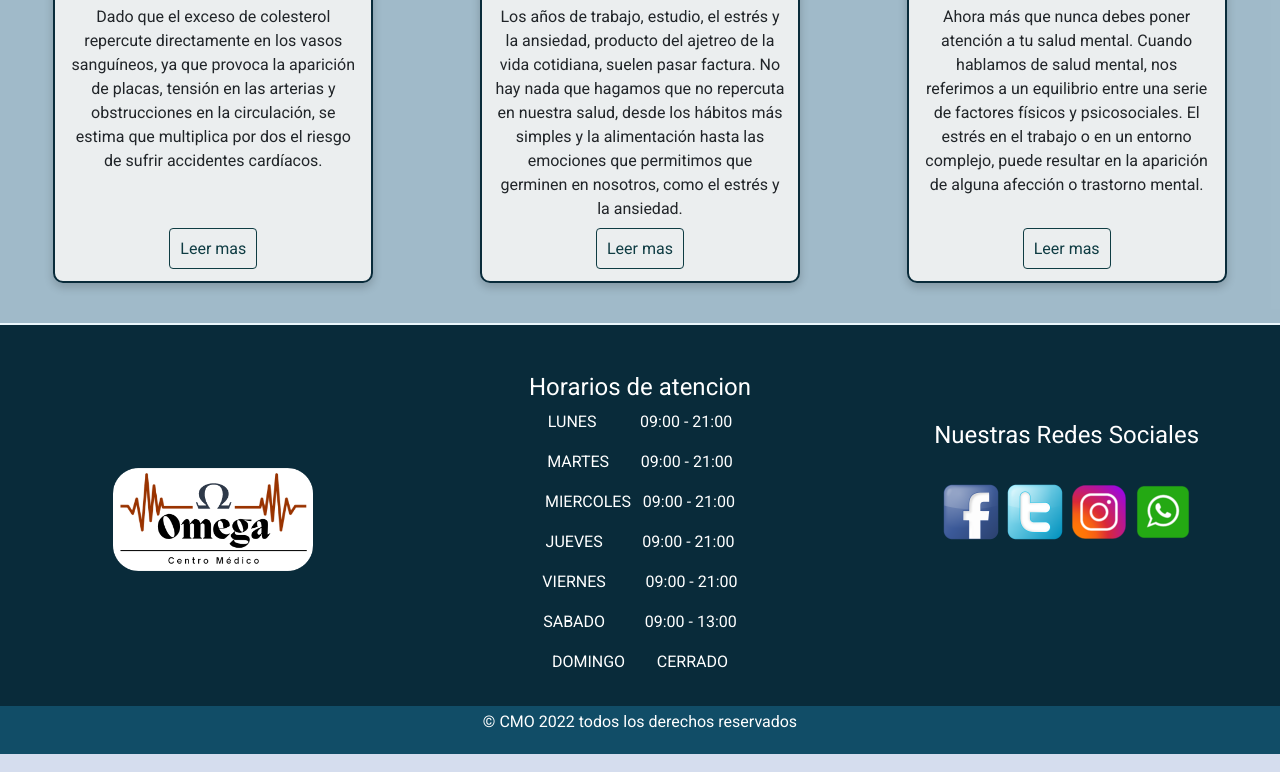
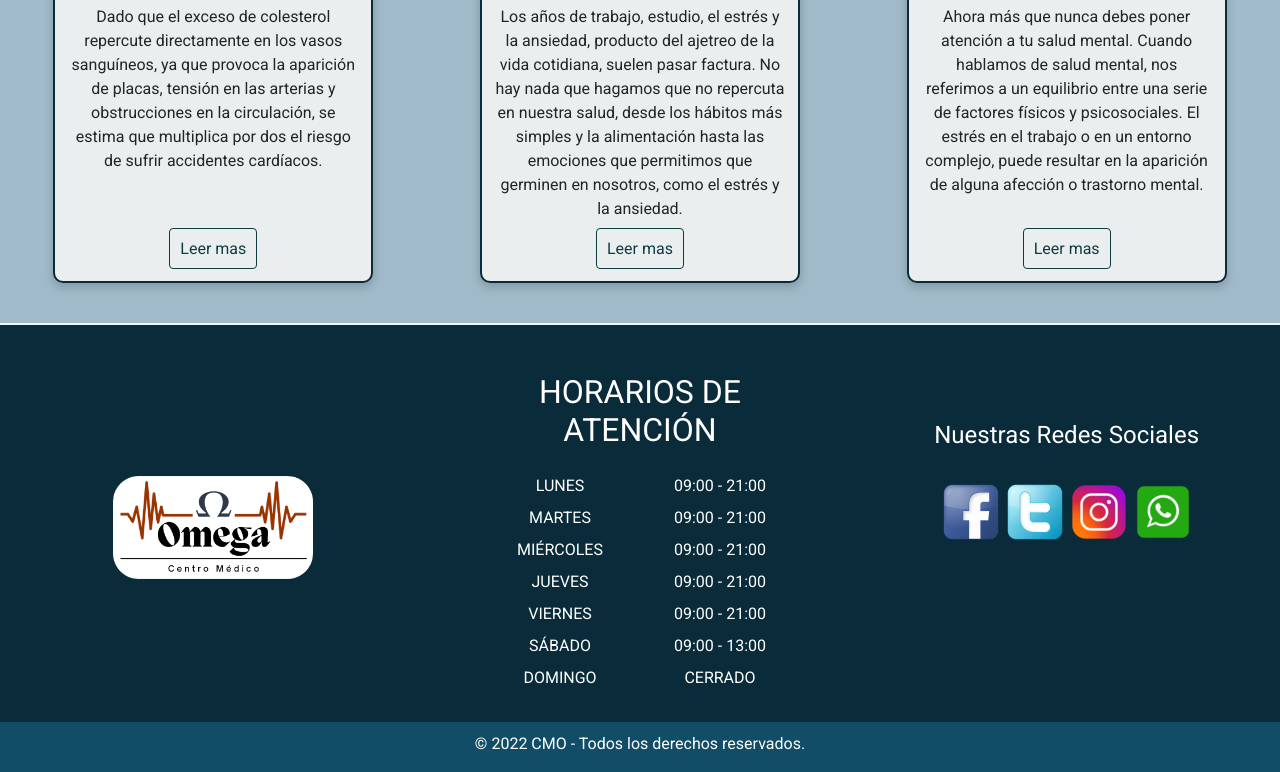
Before and after one commit to MariaGaRodriguez/codoacodo, a plain HTML site: page index.html in a window 1280 px wide. Shown: the part 1216-1988 px from the top of the page. Drawn offline with nearby package versions, Linux system fonts and the light colour scheme.

Commit message:
Normalizacion 1.0

```diff
--- a/css/style.css
+++ b/css/style.css
@@ -1,25 +1,41 @@
-@import url('https://fonts.googleapis.com/css2?family=Roboto:wght@300;400;900&display=swap');
+@import url("https://fonts.googleapis.com/css2?family=Roboto:wght@300;400;900&display=swap");
 
 body {
   background-color: rgb(213, 221, 238);
-    font-family: 'Roboto', sans-serif;
+  font-family: "Roboto", sans-serif;
 }
-h1, h2,h3, p{
-    font-family: 'Roboto', sans-serif;
+h1,
+h2,
+h3,
+p {
+  font-family: "Roboto", sans-serif;
 }
+
+.ocultar-visualmente {
+  position: absolute !important;
+  width: 1px !important;
+  height: 1px !important;
+  padding: 0 !important;
+  margin: -1px !important;
+  overflow: hidden !important;
+  clip: rect(0, 0, 0, 0) !important;
+  white-space: nowrap !important;
+  border: 0 !important;
+}
+
 /*style NAV*/
-nav{
+nav {
   background-color: rgb(14, 50, 88);
   height: 140px;
   color: white;
 }
-header{
+header {
   position: sticky;
   width: 100%;
   top: 0;
   z-index: 1020;
 }
-.nav-container{
+.nav-container {
   display: flex;
   height: 100%;
   width: 95%;
@@ -27,23 +43,24 @@ header{
   justify-content: space-between;
   align-items: center;
 }
-.nav-label, .nav-input{
+.nav-label,
+.nav-input {
   display: none;
 }
-.nav-menu{
+.nav-menu {
   display: grid;
   grid-auto-flow: column;
   align-items: center;
   gap: 15px;
 }
-.nav-item{
+.nav-item {
   color: white;
   text-decoration: none;
   font-size: 20px;
 }
-.nav-item:hover{
+.nav-item:hover {
   background-color: #94c7de;
-    transition: .5s;
+  transition: 0.5s;
   color: rgb(11, 11, 11);
   border-radius: 5px;
   text-decoration: none;
@@ -116,27 +133,26 @@ header{
 
 /*-----------fin carousel------------------------------*/
 /*----------section general----------------*/
-.cards{
+.cards {
   padding: 20px 0;
 }
-.cards{
+.cards {
   animation-duration: 3s;
   animation-name: slider;
 }
-@keyframes slider{
-    from{
+@keyframes slider {
+  from {
     margin-left: -100%;
   }
-    to{
+  to {
     margin-left: 0;
   }
 }
 /*--------------fin section general---------*/
 
 /*-------Section noticias de interes-----------*/
-.sectCards{
+.sectCards {
   background-color: #94b2c1cc;
-
 }
 .segundaCards {
   background-color: #f7f7f6dc;
@@ -147,14 +163,14 @@ header{
   transition: all 400ms ease;
   padding-bottom: 20px;
 }
-.segundaCards:hover{
-    box-shadow: 5px 5px 20px rgba(9, 9, 9, 0.4) ;
+.segundaCards:hover {
+  box-shadow: 5px 5px 20px rgba(9, 9, 9, 0.4);
   transform: translateY(-3%);
 }
-.segundaCards p{
+.segundaCards p {
   line-height: 1.5;
 }
-.segundaCards a{
+.segundaCards a {
   text-decoration: none;
   padding: 10px;
   margin: 10px 0;
@@ -162,33 +178,31 @@ header{
   border: 1px solid #0f3c43;
   border-radius: 4px;
   transition: all 400ms ease;
-
 }
-.segundaCards a:hover{
+.segundaCards a:hover {
   background-color: #5e888f;
   color: white;
   cursor: pointer;
 }
 /*-------------fin noticias--------------------*/
 /*-------------pagina Articulo------------------*/
-.containerArticle{
+.containerArticle {
   padding: 2% 10%;
   font-size: 20px;
-    font-family: Cambria, Cochin, Georgia, Times, 'Times New Roman', serif;
+  font-family: Cambria, Cochin, Georgia, Times, "Times New Roman", serif;
 }
 /*----------------------Pagina Nosotros-----------------------*/
-.nosotros{
+.nosotros {
   display: grid;
   grid-template-columns: 50% 50%;
-    padding: 20px ;
+  padding: 20px;
 }
 
-.text-nosotros{
+.text-nosotros {
   margin-top: 40px;
   padding: 30px;
-
 }
-.imgnosotros{
+.imgnosotros {
   display: flex;
   justify-content: center;
   padding: 20px;
@@ -196,7 +210,7 @@ header{
 
 /*-------------fin pagina nosotros------------------------*/
 /*---------Contacto-------------------------------*/
-.contact{
+.contact {
   display: grid;
   grid-template-columns: 50% 50%;
 }
@@ -205,31 +219,32 @@ header{
   flex-direction: column;
   align-items: center;
   margin: 30px;
-
 }
-.maps li{
+.maps li {
   list-style: none;
   font-size: 20px;
   margin: 15px;
 }
-.formulario{
+.formulario {
   display: flex;
   flex-direction: column;
   align-items: center;
   margin: 30px;
 }
-.formulario input, textarea{
+.formulario input,
+textarea {
   width: 40vw;
   margin-top: 8px;
   border-radius: 5px;
   cursor: pointer;
-    transition: .3s ease all;
+  transition: 0.3s ease all;
 }
 
-.formulario input{
+.formulario input {
   height: 40px;
 }
-.formulario input:focus, textarea:focus{
+.formulario input:focus,
+textarea:focus {
   border: 3px solid #1777e5;
   outline: none;
   box-shadow: 3px 0 30px rgba(113, 102, 102, 0.2);
@@ -237,7 +252,7 @@ box-shadow: 3px 0 30px rgba(113, 102, 102, 0.2);
 
 /*------------Fin Pag de contacto---------*/
 /*----------FOOter-----------------*/
-.containerFooter{
+.containerFooter {
   background-color: #092b3a;
   color: rgb(255, 255, 255);
   border-top: #ebf7fc solid 2px;
@@ -247,51 +262,68 @@ box-shadow: 3px 0 30px rgba(113, 102, 102, 0.2);
   justify-content: center;
   align-items: center;
 }
-.listFooter{
+.listFooter {
   display: inline;
-    text-align:center;
+  text-align: center;
   list-style: none;
 }
-.redesFooter{
+.redesFooter {
   display: flex;
   justify-content: center;
   align-items: center;
   margin-right: 20px;
   margin-top: 30px;
 }
-.derechosFooter{
+.derechosFooter {
   background-color: #114d67;
   color: white;
   display: flex;
-    justify-content: center;
   padding-top: 10px;
 }
+/* Horarios de atención */
+.horarios-de-atencion {
+
+}
+
+.horarios-de-atencion ul {
+    margin: 1em 0;
+    padding: 0;
+}
+
+.horarios-de-atencion li {
+    margin: 0.5em auto;
+    padding: 0;
+    list-style-type: none;
+}
+/* fin Horarios de atención */
+
+
 /*------------Fin Footer-------------->
 
 /*media queries*/
 /*nav*/
-@media(max-width:1200px){
-    .nav-item{
+@media (max-width: 1200px) {
+  .nav-item {
     font-size: 15px;
   }
 }
-@media(max-width:967px){
-    .logo{
+@media (max-width: 967px) {
+  .logo {
     width: 80px;
     height: 80px;
   }
-    .nav-item{
+  .nav-item {
     font-size: 15px;
   }
 }
-@media(max-width:768px){
-    .nav-label{
+@media (max-width: 768px) {
+  .nav-label {
     display: block;
     cursor: pointer;
     font-size: 40px;
     margin: 10px;
   }
-.nav-menu{
+  .nav-menu {
     position: fixed;
     top: 140px;
     bottom: 0;
@@ -304,40 +336,40 @@ box-shadow: 3px 0 30px rgba(113, 102, 102, 0.2);
     align-items: center;
     border-top: 3px solid white;
   }
-.fa-x{
+  .fa-x {
     display: none;
   }
-.nav-item{
+  .nav-item {
     font-size: 25px;
   }
-    .nav-input:checked ~ .nav-menu{
+  .nav-input:checked ~ .nav-menu {
     left: 0;
   }
-.nav-input:checked + .nav-label .fa-bars{
+  .nav-input:checked + .nav-label .fa-bars {
     display: none;
   }
-.nav-input:checked + .nav-label .fa-x{
+  .nav-input:checked + .nav-label .fa-x {
     display: block;
   }
 }
 /*---------------------------------------------------*/
 /*Nosotros*/
-@media(max-width:768px){
-    .nosotros{
+@media (max-width: 768px) {
+  .nosotros {
     display: grid;
     grid-template-columns: 100%;
     width: 90%;
-        padding: 10px ;
+    padding: 10px;
   }
-    .imgnosotros{
+  .imgnosotros {
     width: auto;
     padding: 10px 20px;
   }
 }
 /*--------*/
 /*--contacto----*/
-@media(max-width:768px){
-.contact{
+@media (max-width: 768px) {
+  .contact {
     display: grid;
     grid-template-columns: 100%;
   }
--- a/index.html
+++ b/index.html
@@ -1,5 +1,6 @@
 <!DOCTYPE html>
 <html lang="es">
+
 <head>
 
   <meta charset="UTF-8">
@@ -14,30 +15,34 @@
   <link rel="stylesheet" href="./css/style.css">
 
 </head>
+
 <body>
+  <h1 class="ocultar-visualmente">Centro M&eacute;dico Omega. Calidad al servicio de la Salud.</h1>
+
   <header>
     <nav class="navbar">
       <div class="nav-container">
         <a href="./index.html">
-                <img clas="logo"src="./img/logofinal.png" alt="logo" width="200" height="auto">
+          <img clas="logo" src="./img/logofinal.png" alt="logo" width="200" height="auto">
         </a>
         <input type="checkbox" id="menu" class="nav-input">
         <label for="menu" class="nav-label">
           <i class="fa-solid fa-bars"></i>
-                <i class="fa-sharp fa-solid fa-x" ></i>
+          <i class="fa-sharp fa-solid fa-x"></i>
         </label>
         <div class="nav-menu">
-                <a class="nav-item"  href="./index.html">Inicio</a>
-                <a class="nav-item"  href="#">Servicios</a>
-                <a class="nav-item"  href="#">Turnos</a>
-                <a class="nav-item"  href="#">Portal Pacientes</a>
-                <a class="nav-item"  href="#">Resultados</a>
-                <a class="nav-item"  href="./contacto.html">Contacto</a>
-                <a class="nav-item"  href="./nosotros.html">Nosotros</a>
+          <a class="nav-item" href="./index.html">Inicio</a>
+          <a class="nav-item" href="#">Servicios</a>
+          <a class="nav-item" href="#">Turnos</a>
+          <a class="nav-item" href="#">Portal Pacientes</a>
+          <a class="nav-item" href="#">Resultados</a>
+          <a class="nav-item" href="./contacto.html">Contacto</a>
+          <a class="nav-item" href="./nosotros.html">Nosotros</a>
         </div>
       </div>
     </nav>
   </header>
+
   <main>
     <!--Carousel-->
     <section>
@@ -52,6 +57,7 @@
 
     </section>
     <!--Fin carousel-->
+
     <!--Section General-->
     <section>
       <div class="container-fluid">
@@ -64,17 +70,18 @@
           <div class="col-12 col-md-12 col-lg-4 cards text-center">
             <img src="./img/eqipo medico.png" alt="equipo medico" width="100px">
             <h3>Profesionalismo <br></h3>
-            <p>Contamos con especialistas altamente <br>calificados, dedicados a brindar  una atención <br> integral  a nuestros  pacientes, con una <br> visión humanizada  de la<br> asistencia médica. </p>
+            <p>Contamos con especialistas altamente <br>calificados, dedicados a brindar una atención <br> integral a nuestros pacientes, con una <br> visión humanizada de la<br> asistencia médica. </p>
           </div>
           <div class="col-12 col-md-12 col-lg-4 cards text-center">
             <img src="./img/escanear.png" alt="escanear" width="100px">
             <h3>Diagnostico por <br> imágenes</h3>
-            <p>Contamos con equipamiento de ultima <br>generación, donde las practicas médicas <br> son realizadas por profesionales médicos y técnicos <br>de gran  solvencia profesional. </p>
+            <p>Contamos con equipamiento de ultima <br>generación, donde las practicas médicas <br> son realizadas por profesionales médicos y técnicos <br>de gran solvencia profesional. </p>
           </div>
         </div>
       </div>
     </section>
     <!--Fin Section General-->
+
     <!--segunda cards-->
     <section>
       <div class="container-fluid sectCards py-4">
@@ -89,55 +96,57 @@
           <div class="col-12 col-md-8 col-lg-3 text-center segundaCards mb-3">
             <img class="pt-3" src="./img/lumbar.png" alt="lumbar" width="100%">
             <h3 class="mt-3"><b>¿Qué es la rizolisis lumbar?</b> </h3>
-                <p>  Los años de trabajo, estudio, el estrés y la ansiedad, producto del ajetreo de la vida cotidiana, suelen pasar factura. No hay nada que hagamos que no repercuta en nuestra salud, desde los hábitos más simples y la alimentación hasta las emociones que permitimos que germinen en nosotros, como el estrés y la ansiedad. </p>
+            <p> Los años de trabajo, estudio, el estrés y la ansiedad, producto del ajetreo de la vida cotidiana, suelen pasar factura. No hay nada que hagamos que no repercuta en nuestra salud, desde los hábitos más simples y la alimentación hasta las emociones que permitimos que germinen en nosotros, como el estrés y la ansiedad. </p>
             <a class="mt-4" href="#">Leer mas</a>
           </div>
           <div class="col-12 col-md-8 col-lg-3 text-center segundaCards mb-3">
             <img class="pt-3" src="./img/salud-mental.png" alt="lumbar" width="100%">
             <h3 class="mt-3"><b>La importancia de cuidar la salud mental</b> </h3>
             <p>Ahora más que nunca debes poner atención a tu salud mental. Cuando hablamos de salud mental, nos referimos a un equilibrio entre una serie de factores físicos y psicosociales. El estrés en el trabajo o en un entorno complejo, puede resultar en la aparición de alguna afección o trastorno mental.</p><br>
-            <a  href="#">Leer mas</a>
+            <a href="#">Leer mas</a>
+          </div>
         </div>
       </div>
     </section>
+    <!--Fin segunda card-->
 
-<!--Fin segunda card-->
   </main>
+
   <footer>
     <div class="container-fluid containerFooter">
       <div class="row justify-content-around py-3 mt-3">
         <div class="col-12 col-md-6 col-lg-3 logoFooter pb-2">
           <a href="#">
-              <img
-                clas="logo"
-                src="./img/logofinal.png"
-                alt="logo"
-                width="200"
-                height="auto"
-              />
+            <img clas="logo" src="./img/logofinal.png" alt="logo" width="200" height="auto" />
           </a>
         </div>
-          <div class="col-12 col-md-12 col-lg-3">
-            <h4 class="text-center pt-3">Horarios de atencion</h4>
-            <div class="listFooter">
-              <p>
-                LUNES &nbsp; &nbsp;&nbsp;&nbsp;&nbsp;&nbsp;&nbsp;&nbsp;&nbsp;09:00 -
-                21:00
-              </p>
-              <p>MARTES &nbsp;&nbsp;&nbsp;&nbsp;&nbsp;&nbsp;&nbsp;09:00 - 21:00</p>
-              <p>MIERCOLES &nbsp;&nbsp;09:00 - 21:00</p>
-              <p>
-                JUEVES&nbsp; &nbsp;&nbsp;&nbsp;&nbsp;&nbsp;&nbsp;&nbsp;&nbsp;09:00 -
-                21:00
-              </p>
-              <p>
-                VIERNES &nbsp; &nbsp;&nbsp;&nbsp;&nbsp;&nbsp;&nbsp;&nbsp;09:00 - 21:00
-              </p>
-              <p>
-                SABADO &nbsp;&nbsp;&nbsp;&nbsp;&nbsp;&nbsp;&nbsp;&nbsp;&nbsp;09:00 -
-                13:00
-              </p>
-              <p>DOMINGO &nbsp;&nbsp;&nbsp;&nbsp;&nbsp;&nbsp;&nbsp;CERRADO</p>
+        <div class="horarios-de-atencion col-12 col-md-12 col-lg-3">
+          <div class="row">
+            <h2 class="text-center pt-3">HORARIOS DE<br>ATENCI&Oacute;N</h2>
+          </div>
+          <div class="row">
+            <div class="col-6 text-center">
+              <ul class="">
+                <li class="atencion-dia-semana">LUNES</li>
+                <li class="atencion-dia-semana">MARTES</li>
+                <li class="atencion-dia-semana">MI&Eacute;RCOLES</li>
+                <li class="atencion-dia-semana">JUEVES</li>
+                <li class="atencion-dia-semana">VIERNES</li>
+                <li class="atencion-dia-semana">S&Aacute;BADO</li>
+                <li class="atencion-dia-semana">DOMINGO</li>
+              </ul>
+            </div>
+            <div class="col-6 text-center">
+              <ul class="">
+                <li class="atencion-dia-semana">09:00 - 21:00</li>
+                <li class="atencion-dia-semana">09:00 - 21:00</li>
+                <li class="atencion-dia-semana">09:00 - 21:00</li>
+                <li class="atencion-dia-semana">09:00 - 21:00</li>
+                <li class="atencion-dia-semana">09:00 - 21:00</li>
+                <li class="atencion-dia-semana">09:00 - 13:00</li>
+                <li class="atencion-dia-semana">CERRADO</li>
+              </ul>
+            </div>
           </div>
         </div>
         <div class="col-12 col-md-12 col-lg-3 mt-5">
@@ -159,12 +168,13 @@
         </div>
       </div>
     </div>
-      <div class="derechosFooter py-1">
-        <p>© CMO 2022 todos los derechos reservados</p>
+    <div class="derechosFooter text-center justify-content-center">
+      <p>&copy; 2022 CMO - Todos los derechos reservados.</p>
     </div>
   </footer>
 
   <!-- JavaScript Bundle with Popper -->
   <script src="https://cdn.jsdelivr.net/npm/bootstrap@5.2.1/dist/js/bootstrap.bundle.min.js" integrity="sha384-u1OknCvxWvY5kfmNBILK2hRnQC3Pr17a+RTT6rIHI7NnikvbZlHgTPOOmMi466C8" crossorigin="anonymous"></script>
 </body>
+
 </html>
```
Lines whose indentation alone changed are shown as unchanged.
